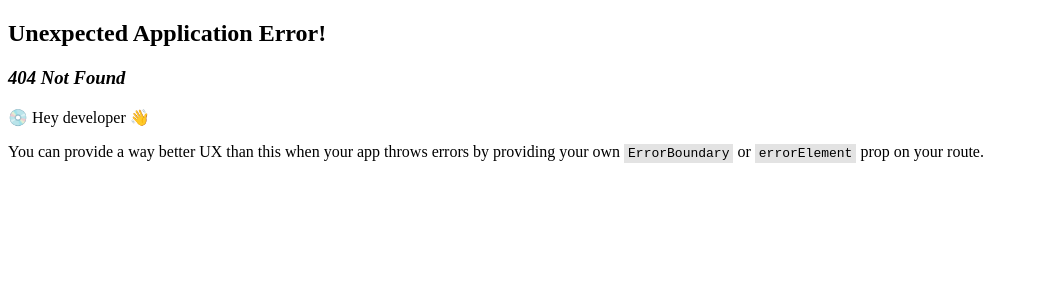
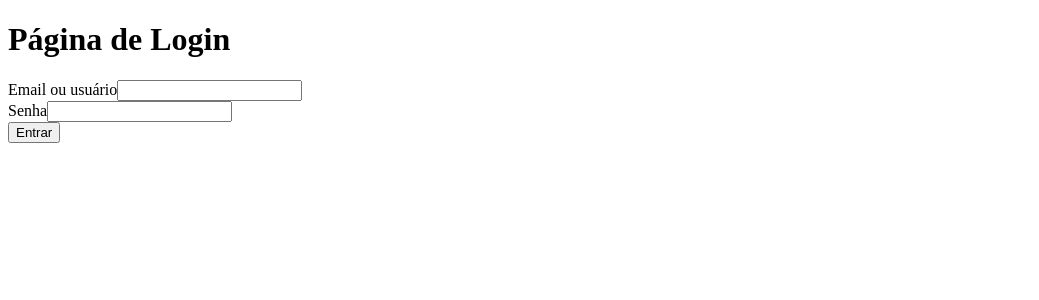
Before and after one commit to patrick9as/test-sps, a React (Vite) app in the folder frontend/: page /login in a window 1280 px wide. Before the commit this address had no page. Shown: the top 300 px of the page, without its empty margins (0-1039 px from the left). Built offline with nearby package versions, Linux system fonts and the light colour scheme.

Commit message:
Implementa autenticação com AuthProvider e cria página de login com redirecionamento para usuários autenticados

```diff
--- /dev/null
+++ b/frontend/src/components/ProtectedRoute.jsx
@@ -0,0 +1,12 @@
+import { Navigate, Outlet } from "react-router-dom";
+import { useAuth } from "../contexts/AuthContext";
+
+export default function ProtectedRoute() {
+  const { isLoggedIn } = useAuth();
+
+  if (!isLoggedIn) {
+    return <Navigate to="/login" replace />;
+  }
+
+  return <Outlet />;
+}
--- /dev/null
+++ b/frontend/src/contexts/AuthContext.jsx
@@ -0,0 +1,47 @@
+import React, { createContext, useContext, useState, useEffect } from "react";
+
+const AUTH_KEY = "auth_user";
+
+const AuthContext = createContext(null);
+
+export function AuthProvider({ children }) {
+  const [user, setUser] = useState(null);
+
+  useEffect(() => {
+    const stored = localStorage.getItem(AUTH_KEY);
+    if (stored) {
+      try {
+        setUser(JSON.parse(stored));
+      } catch {
+        localStorage.removeItem(AUTH_KEY);
+      }
+    }
+  }, []);
+
+  const login = (credentials) => {
+    const mockUser = { email: credentials?.email ?? "user@mock", isLoggedIn: true };
+    setUser(mockUser);
+    localStorage.setItem(AUTH_KEY, JSON.stringify(mockUser));
+    return Promise.resolve({ success: true });
+  };
+
+  const logout = () => {
+    setUser(null);
+    localStorage.removeItem(AUTH_KEY);
+  };
+
+  const value = {
+    user,
+    isLoggedIn: !!user,
+    login,
+    logout,
+  };
+
+  return <AuthContext.Provider value={value}>{children}</AuthContext.Provider>;
+}
+
+export function useAuth() {
+  const ctx = useContext(AuthContext);
+  if (!ctx) throw new Error("useAuth must be used within AuthProvider");
+  return ctx;
+}
--- a/frontend/src/index.jsx
+++ b/frontend/src/index.jsx
@@ -1,12 +1,15 @@
 import React from "react";
 import ReactDOM from "react-dom/client";
 import { RouterProvider } from "react-router-dom";
+import { AuthProvider } from "./contexts/AuthContext";
 import router from "./routes";
 
 const root = ReactDOM.createRoot(document.getElementById("root"));
 
 root.render(
   <React.StrictMode>
-    <RouterProvider router={router} />
+    <AuthProvider>
+      <RouterProvider router={router} />
+    </AuthProvider>
   </React.StrictMode>
 );
--- a/frontend/src/pages/SignIn.jsx
+++ b/frontend/src/pages/SignIn.jsx
@@ -1,7 +1,51 @@
-import React from "react";
+import React, { useState } from "react";
+import { useNavigate, Navigate } from "react-router-dom";
+import { useAuth } from "../contexts/AuthContext";
 
-function pages() {
-  return <div>Página de Login</div>;
+function SignIn() {
+  const navigate = useNavigate();
+  const { login, isLoggedIn } = useAuth();
+  const [email, setEmail] = useState("");
+  const [password, setPassword] = useState("");
+
+  if (isLoggedIn) {
+    return <Navigate to="/users" replace />;
+  }
+
+  const handleSubmit = async (e) => {
+    e.preventDefault();
+    await login({ email, password });
+    navigate("/users", { replace: true });
+  };
+
+  return (
+    <div>
+      <h1>Página de Login</h1>
+      <form onSubmit={handleSubmit}>
+        <div>
+          <label htmlFor="email">Email ou usuário</label>
+          <input
+            id="email"
+            type="text"
+            value={email}
+            onChange={(e) => setEmail(e.target.value)}
+            autoComplete="username"
+          />
+        </div>
+        <div>
+          <label htmlFor="password">Senha</label>
+          <input
+            id="password"
+            type="password"
+            value={password}
+            onChange={(e) => setPassword(e.target.value)}
+            autoComplete="current-password"
+          />
+        </div>
+        <button type="submit">Entrar</button>
+      </form>
+    </div>
+  );
 }
 
-export default pages;
+export default SignIn;
--- a/frontend/src/routes.jsx
+++ b/frontend/src/routes.jsx
@@ -1,22 +1,33 @@
-import { createBrowserRouter } from "react-router-dom";
+import { createBrowserRouter, Navigate } from "react-router-dom";
 
-import Home from "./pages/Home";
+import ProtectedRoute from "./components/ProtectedRoute";
 import Users from "./pages/Users";
 import UserEdit, { userLoader } from "./pages/UserEdit";
+import SignIn from "./pages/SignIn";
 
 const router = createBrowserRouter([
   {
-    path: "/",
-    element: <Home />,
+    path: "/login",
+    element: <SignIn />,
   },
   {
-    path: "/users",
-    element: <Users />,
-  },
-  {
-    path: "/users/:userId",
-    element: <UserEdit />,
-    loader: userLoader,
+    path: "/",
+    element: <ProtectedRoute />,
+    children: [
+      {
+        index: true,
+        element: <Navigate to="/users" replace />,
+      },
+      {
+        path: "users",
+        element: <Users />,
+      },
+      {
+        path: "users/:userId",
+        element: <UserEdit />,
+        loader: userLoader,
+      },
+    ],
   },
 ]);
 
```
